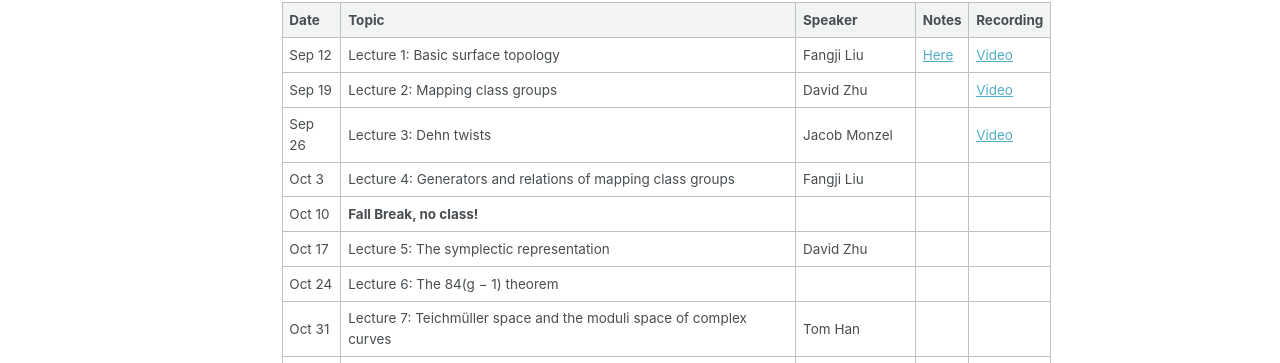
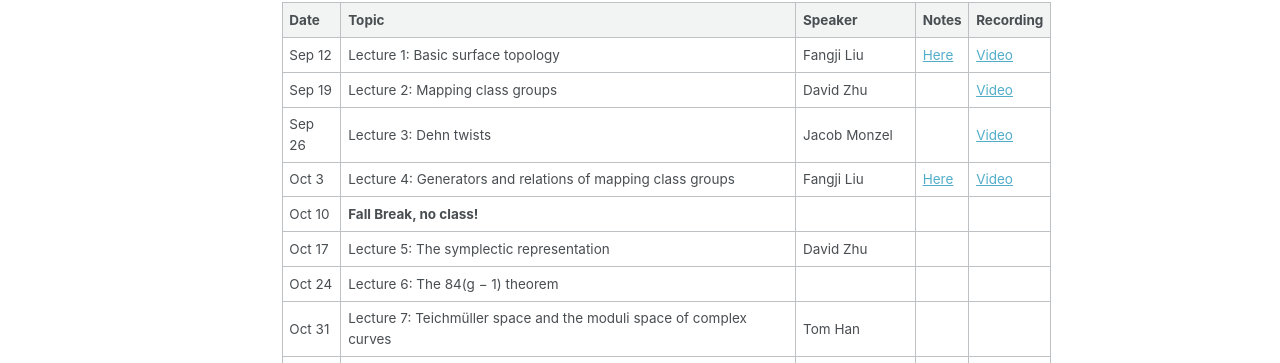
Before and after one commit to davidzzz0331/davidzzz0331.github.io, a Jekyll site: the page built from _pages/surfacetopology.md, in a window 1280 px wide and 900 px high, scrolled down 762 px. Shown: the part 89-452 px from the top of the window. Built offline with Jekyll 4.4.1, drawn with Linux system fonts in a browser that asks for light colours.

Commit message:
lecture 4

```diff
--- a/_pages/surfacetopology.md
+++ b/_pages/surfacetopology.md
@@ -35,7 +35,7 @@ This is a seminar devoted to understanding McMullen’s paper "[From Dynamics on
 | Sep 12 | Lecture 1: Basic surface topology                       | Fangji Liu    |    [Here](/assets/surfacetopology/1surface.pdf)   |     [Video](https://youtu.be/NAQRa--xXXQ?si=M0cL71LSRRVgEF7x)      |
 | Sep 19 | Lecture 2: Mapping class groups                         | David Zhu     |       |     [Video](https://youtu.be/HmjxVVI9T7Y)      |
 | Sep 26 | Lecture 3: Dehn twists                                  | Jacob Monzel  |       |      [Video](https://youtu.be/qBmBi5SHS9o?si=W68obr4wiKqH1cOD)     |
-| Oct 3  | Lecture 4: Generators and relations of mapping class groups |     Fangji Liu          |       |           |
+| Oct 3  | Lecture 4: Generators and relations of mapping class groups |     Fangji Liu          |   [Here](/assets/surfacetopology/4surface.pdf)    |     [Video](https://youtu.be/ZU00orJPDCU?si=TAgQUNWVsl8aK_a_)      |
 | Oct 10 | **Fall Break, no class!**                                   |               |       |           |
 | Oct 17 | Lecture 5: The symplectic representation                |    David Zhu           |       |           |
 | Oct 24 | Lecture 6: The 84(g − 1) theorem                        |               |       |           |
```
Also changed, not shown: 1 other file.
